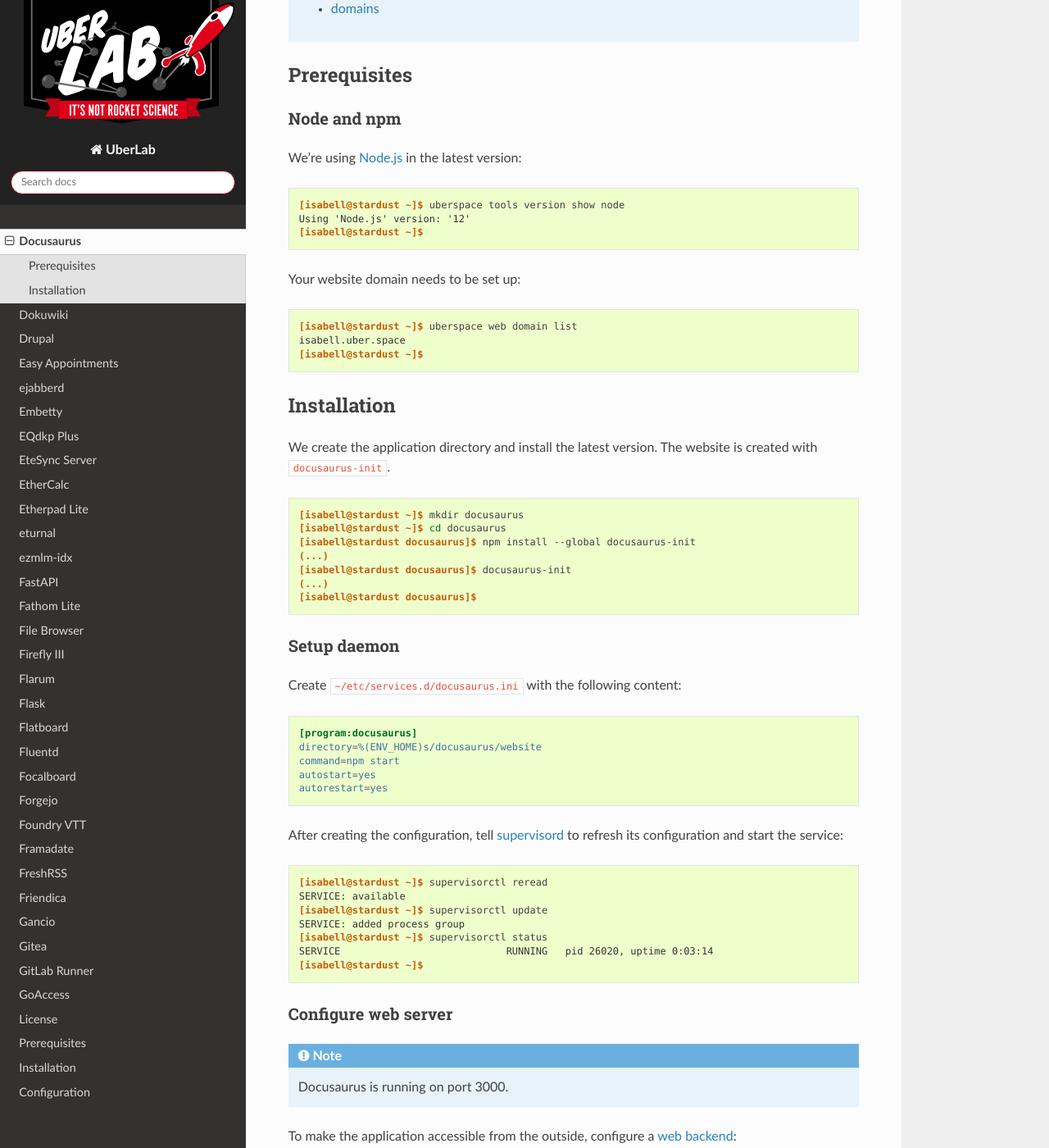
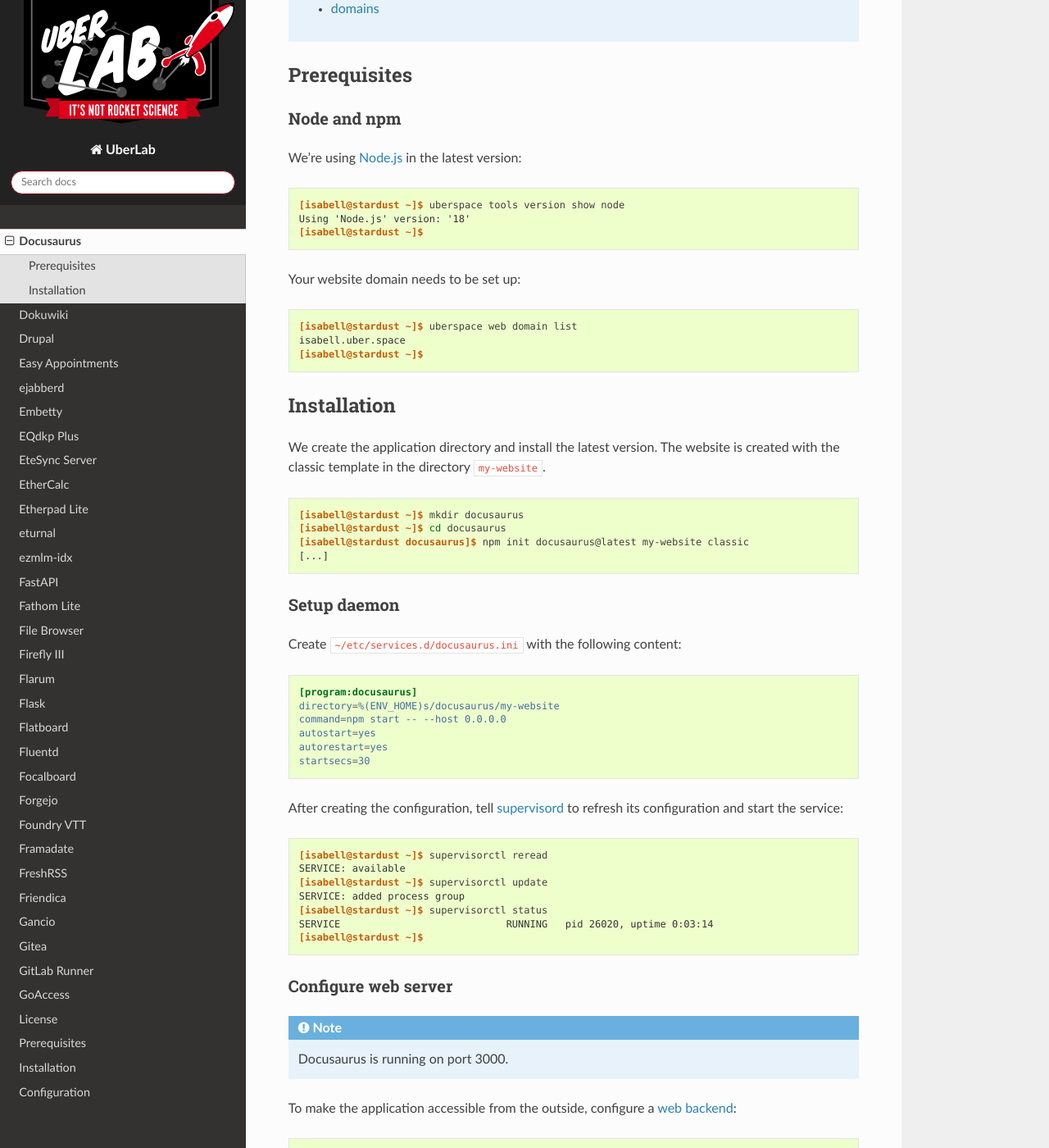
Before and after one commit to Uberspace/lab, a Sphinx documentation site: the page built from source/guide_docusaurus.rst, in a window 1280 px wide and 1400 px high, scrolled down 1142 px. Shown: the whole window at 82% size. Built offline with Sphinx 7.4.7 and the Read the Docs theme 2.0.0, drawn with Linux system fonts in a browser that asks for light colours; some of the changed text lies outside the part shown.

Commit message:
[docusaurus] Update guide for Node 18 and version 3.0.0
So basically it works with Node 18 BUT this is a really outdated version.

In this guide Docusaurus 1.14.4 is described and there is already version 3.0.0 released.

I updated the guide for version 3.0.0 which works fine on my instance with the website template, I hope this is ok ;)

```diff
--- a/source/guide_docusaurus.rst
+++ b/source/guide_docusaurus.rst
@@ -38,7 +38,7 @@
 .. code-block:: console
 
  [isabell@stardust ~]$ uberspace tools version show node
- Using 'Node.js' version: '12'
+ Using 'Node.js' version: '18'
  [isabell@stardust ~]$
 
 Your website domain needs to be set up:
@@ -48,17 +48,14 @@
 Installation
 ============
 
-We create the application directory and install the latest version. The website is created with ``docusaurus-init``.
+We create the application directory and install the latest version. The website is created with the classic template in the directory ``my-website``.
 
 .. code-block:: console
 
  [isabell@stardust ~]$ mkdir docusaurus
  [isabell@stardust ~]$ cd docusaurus
- [isabell@stardust docusaurus]$ npm install --global docusaurus-init
- (...)
- [isabell@stardust docusaurus]$ docusaurus-init
- (...)
- [isabell@stardust docusaurus]$
+ [isabell@stardust docusaurus]$ npm init docusaurus@latest my-website classic
+ [...]
 
 Setup daemon
 ------------
@@ -68,10 +65,11 @@
 .. code-block:: ini
 
  [program:docusaurus]
- directory=%(ENV_HOME)s/docusaurus/website
- command=npm start
+ directory=%(ENV_HOME)s/docusaurus/my-website
+ command=npm start -- --host 0.0.0.0
  autostart=yes
  autorestart=yes
+ startsecs=30
 
 .. include:: includes/supervisord.rst
 
@@ -92,7 +90,7 @@
 .. code-block:: console
 
  [isabell@stardust ~]$ supervisorctl stop docusaurus
- [isabell@stardust ~]$ cd docusaurus
+ [isabell@stardust ~]$ cd ~/docusaurus/my-website
  [isabell@stardust docusaurus]$ npm update docusaurus
  [isabell@stardust docusaurus]$ supervisorctl start docusaurus
  [isabell@stardust docusaurus]$
@@ -102,6 +100,6 @@
 
 ----
 
-Tested with Docusaurus 1.14.4 and Uberspace 7.6.12
+Tested with Docusaurus 3.0.0 and Uberspace 7.15.4
 
 .. author_list::
```
